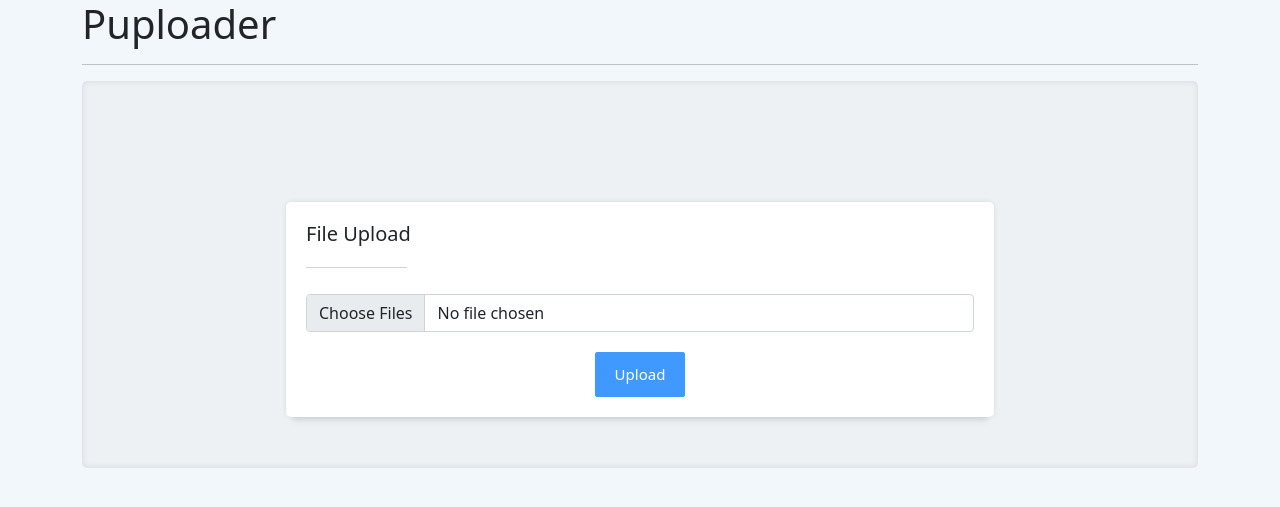
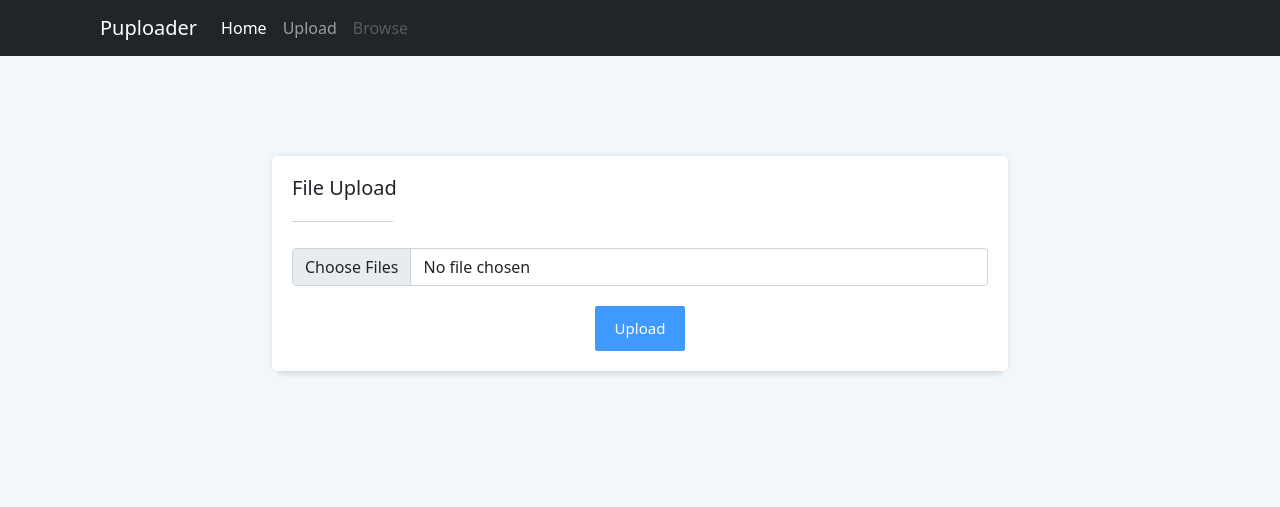
Before and after one commit to tyler-tee/Puploader, a Python web app: template app/templates/upload.html in a window 1280 px wide. Shown: the top 507 px of the page. Run offline with Jinja, Linux system fonts and the light colour scheme; the template is opened without the code that fills it, so the values that code supplies are empty; some libraries are stand-ins or nearby versions.

Commit message:
+config.py; minor css rework

```diff
--- a/app/app.py
+++ b/app/app.py
@@ -1,11 +1,12 @@
 from flask import Flask
 import os
+from config import config
 
 
 app = Flask(__name__)
 
 # Configure and create the upload folder if necessary
-app.config['UPLOAD_FOLDER'] = "uploads/"
+app.config['UPLOAD_FOLDER'] = config['upload_folder']
 if not os.path.exists(app.config['UPLOAD_FOLDER']):
    os.mkdir(app.config['UPLOAD_FOLDER'])
 
--- /dev/null
+++ b/app/config.py
@@ -0,0 +1,3 @@
+config = {
+    "upload_folder": "/uploads"
+}
--- a/app/static/css/style.css
+++ b/app/static/css/style.css
@@ -73,3 +73,9 @@ body {
     padding: 10px 19px;
     cursor: pointer
 }
+
+.navbar-brand {
+    display: inline-block;
+    margin-left: 100px;
+    height: 2em;
+}
--- a/app/templates/base.html
+++ b/app/templates/base.html
@@ -14,11 +14,24 @@
 </head>
 
 <body>
-
-  <main>
+  <div>
+    <nav class="navbar navbar-expand-lg navbar-dark bg-dark">
+      <a class="navbar-brand" href="#">Puploader</a>
+      <button class="navbar-toggler" type="button" data-toggle="collapse" data-target="#navbarNavAltMarkup" aria-controls="navbarNavAltMarkup" aria-expanded="false" aria-label="Toggle navigation">
+        <span class="navbar-toggler-icon"></span>
+      </button>
+      <div class="collapse navbar-collapse" id="navbarNavAltMarkup">
+        <div class="navbar-nav">
+          <a class="nav-item nav-link active" href="#">Home<span class="sr-only"></span></a>
+          <a class="nav-item nav-link" href="/">Upload</a>
+          <a class="nav-item nav-link disabled" href="/Browse">Browse</a>
+        </div>
+      </div>
+    </nav>
+  </div>
+    <main>
     {% block main %}{% endblock %}
-  </main>
-
+    </main>
   <!-- Import jquery 3.3.1 slim min -->
   <script src="https://cdn.jsdelivr.net/npm/bootstrap@5.0.2/dist/js/jquery.slim.min.js"></script>
   <!-- Import Bootstrap bundle -->
--- a/app/templates/upload.html
+++ b/app/templates/upload.html
@@ -7,10 +7,11 @@
 <div class="container">
   <div class="row">
     <div class="col">
-      <h1>Puploader</h1>
-      <hr>
       <div class="form-group">
-        <form action="http://localhost:5000/upload" class="dropzone dz-clickable" method="POST" enctype="multipart/form-data">
+        {% for message in get_flashed_messages() %}
+        <h2>{{ message }}</h2>
+        {% endfor %}
+        <form action="http://localhost:5000/upload"method="POST" enctype="multipart/form-data">
           <div class="row d-flex justify-content-center mt-100">
             <div class="col-md-8">
               <div class="card">
```
Also changed, not shown: app/main.py (+7 -5 lines), 1 other file.
